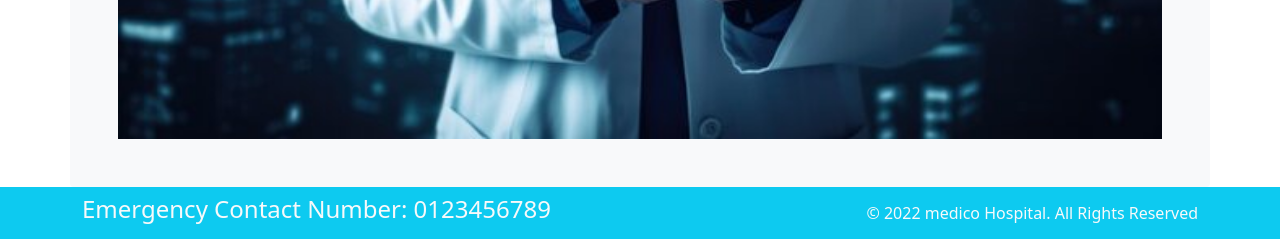
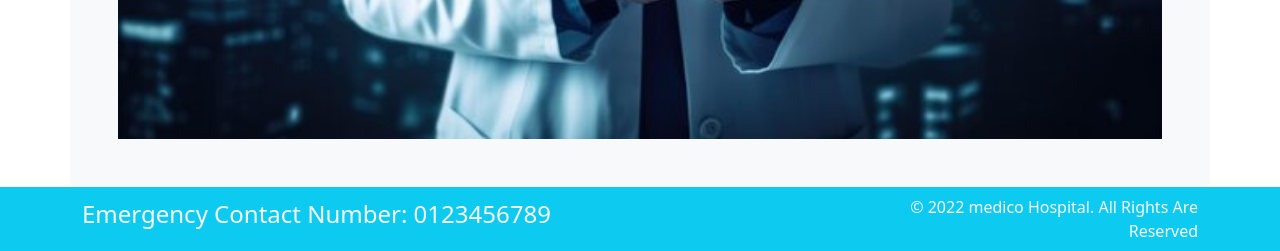
Before and after one commit to anaswarasasankan/hospitalmanagement_miniproject, a Django app: page /about/ in a window 1280 px wide. Shown: the part 921-1172 px from the top of the page. Run offline with Django 4.2, Linux system fonts and the light colour scheme; some libraries are stand-ins or nearby versions.

Commit message:
modified_base.html

```diff
--- a/hospital_mgt/templates/base.html
+++ b/hospital_mgt/templates/base.html
@@ -69,7 +69,7 @@
               <h4>Emergency Contact Number: 0123456789</h4>
             </div>
             <div class="col-12 col-md-4 mt-4 mt-md-0 text-center text-md-end">
-              © 2022 medico Hospital. All Rights Reserved
+              © 2022 medico Hospital. All Rights Are Reserved
             </div>
           </div>
         </div>
```
